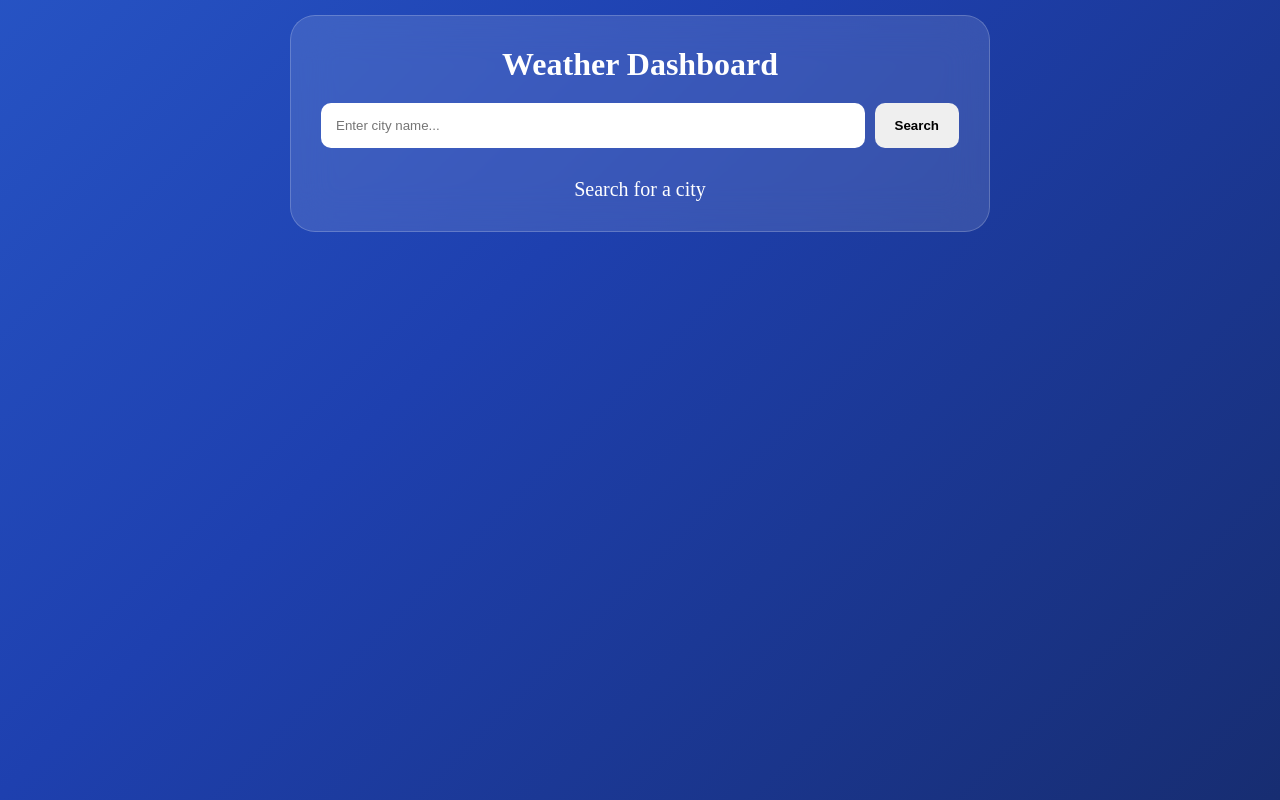
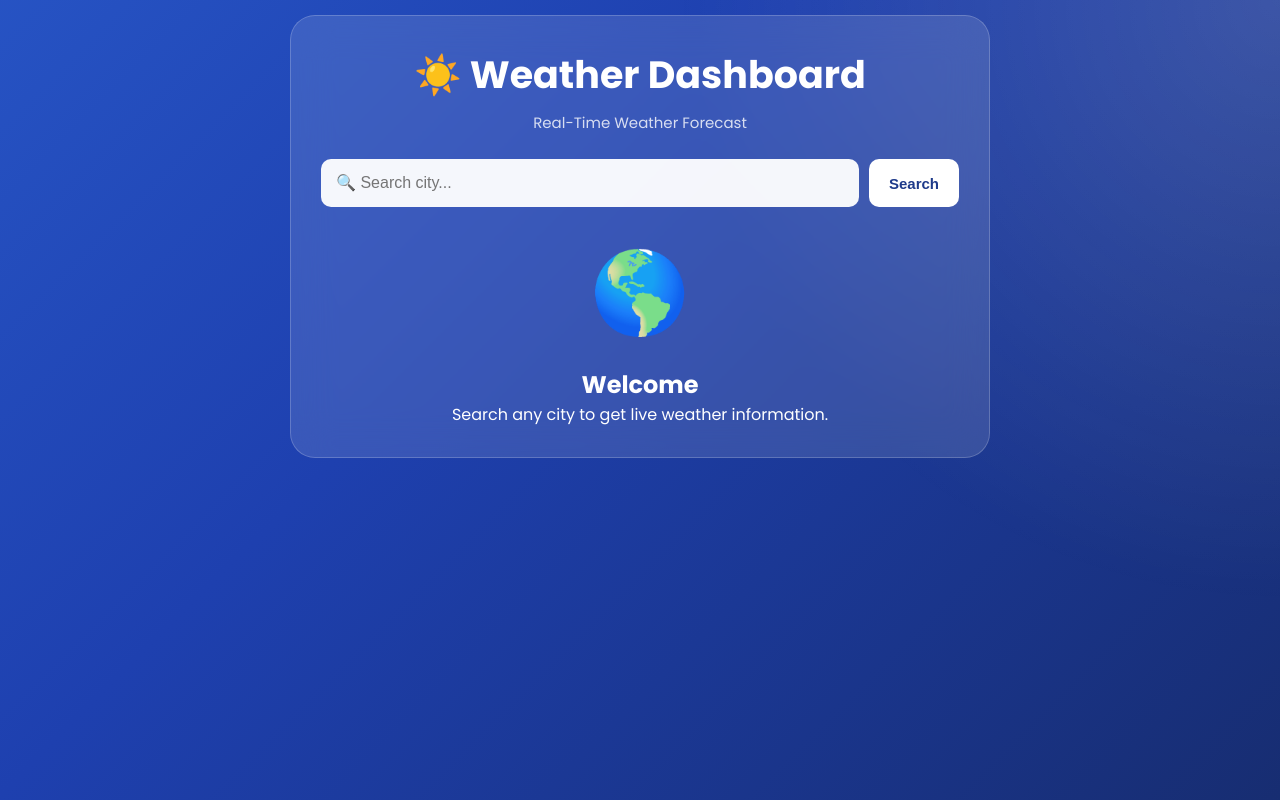
Before and after one commit to Faiz-official/weather-app-devops, a plain HTML site: page index.html in a window 1280 px wide. Drawn offline with Linux system fonts and the light colour scheme.

Commit message:
newer version

```diff
--- a/index.html
+++ b/index.html
@@ -3,33 +3,60 @@
 <head>
     <meta charset="UTF-8">
     <meta name="viewport" content="width=device-width, initial-scale=1.0">
-    <title>Weather Dashboard</title>
+    <title>Weather Dashboard Pro</title>
+
     <link rel="stylesheet" href="style.css">
+
+    <link href="https://fonts.googleapis.com/css2?family=Poppins:wght@300;400;500;600;700&display=swap" rel="stylesheet">
 </head>
+
 <body>
+
+<div class="background-overlay"></div>
 
 <div class="container">
 
     <div class="weather-card">
 
-        <h1>Weather Dashboard</h1>
+        <div class="header">
+
+            <h1>☀️ Weather Dashboard</h1>
+
+            <p class="subtitle">
+                Real-Time Weather Forecast
+            </p>
+
+        </div>
 
         <div class="search-box">
+
             <input
                 type="text"
                 id="city"
-                placeholder="Enter city name..."
+                placeholder="🔍 Search city..."
+                onkeypress="if(event.key==='Enter') getWeather()"
             >
 
             <button onclick="getWeather()">
                 Search
             </button>
+
         </div>
 
         <div id="weather-data">
 
-            <div class="placeholder">
-                Search for a city
+            <div class="welcome">
+
+                <div class="welcome-icon">
+                    🌎
+                </div>
+
+                <h2>Welcome</h2>
+
+                <p>
+                    Search any city to get live weather information.
+                </p>
+
             </div>
 
         </div>
@@ -38,7 +65,8 @@
 
 </div>
 
+</body>
+
 <script src="app.js"></script>
 
-</body>
 </html>
--- a/style.css
+++ b/style.css
@@ -213,3 +213,124 @@ h1{
         transform:translateY(0);
     }
 }
+
+body{
+    font-family:'Poppins',sans-serif;
+    overflow-x:hidden;
+}
+
+.background-overlay{
+    position:fixed;
+    inset:0;
+
+    background:
+    radial-gradient(
+        circle at top right,
+        rgba(255,255,255,0.15),
+        transparent 40%
+    );
+
+    pointer-events:none;
+}
+
+.header{
+    text-align:center;
+    margin-bottom:25px;
+}
+
+.header h1{
+    font-size:38px;
+    margin-bottom:8px;
+}
+
+.subtitle{
+    opacity:0.8;
+    font-size:15px;
+}
+
+.search-box button{
+
+    background:#ffffff;
+
+    color:#1e3a8a;
+
+    font-size:15px;
+
+    transition:0.3s;
+}
+
+.search-box button:hover{
+
+    transform:translateY(-3px);
+
+    box-shadow:
+    0 10px 20px rgba(0,0,0,0.25);
+}
+
+.search-box input{
+
+    font-size:16px;
+
+    background:
+    rgba(255,255,255,0.95);
+}
+
+.welcome{
+
+    text-align:center;
+
+    margin-top:40px;
+}
+
+.welcome-icon{
+
+    font-size:80px;
+
+    animation:
+    bounce 2s infinite;
+}
+
+@keyframes bounce{
+
+    0%,100%{
+        transform:translateY(0);
+    }
+
+    50%{
+        transform:translateY(-15px);
+    }
+}
+
+.weather-card:hover{
+
+    transform:
+    translateY(-5px);
+
+    transition:0.4s;
+}
+
+.box{
+
+    transition:0.3s;
+}
+
+.box:hover{
+
+    transform:scale(1.05);
+
+    background:
+    rgba(255,255,255,0.25);
+}
+
+.temp{
+
+    font-size:90px;
+
+    text-shadow:
+    0 0 25px rgba(255,255,255,0.4);
+}
+
+.description{
+
+    margin-bottom:15px;
+}
```
